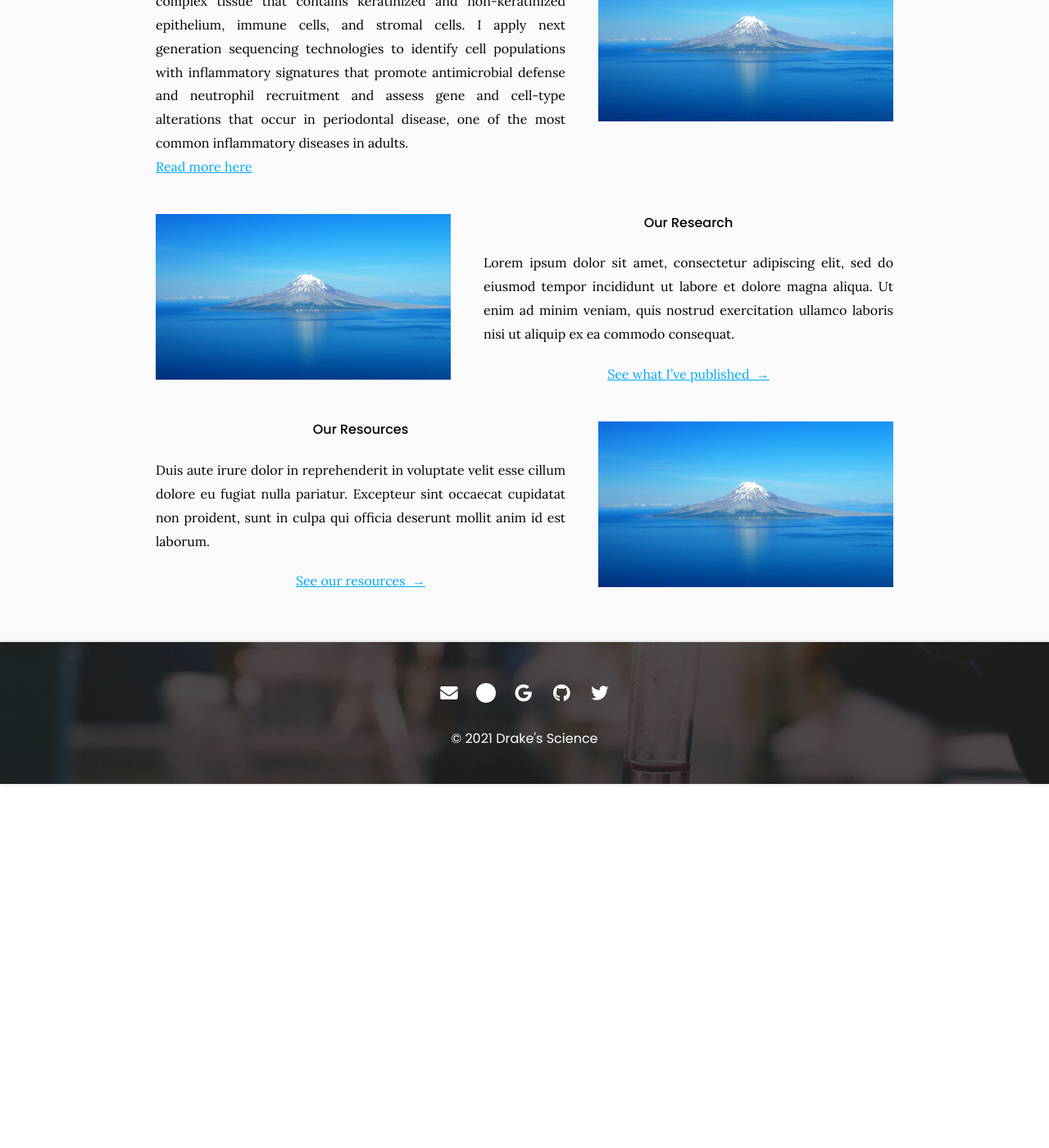
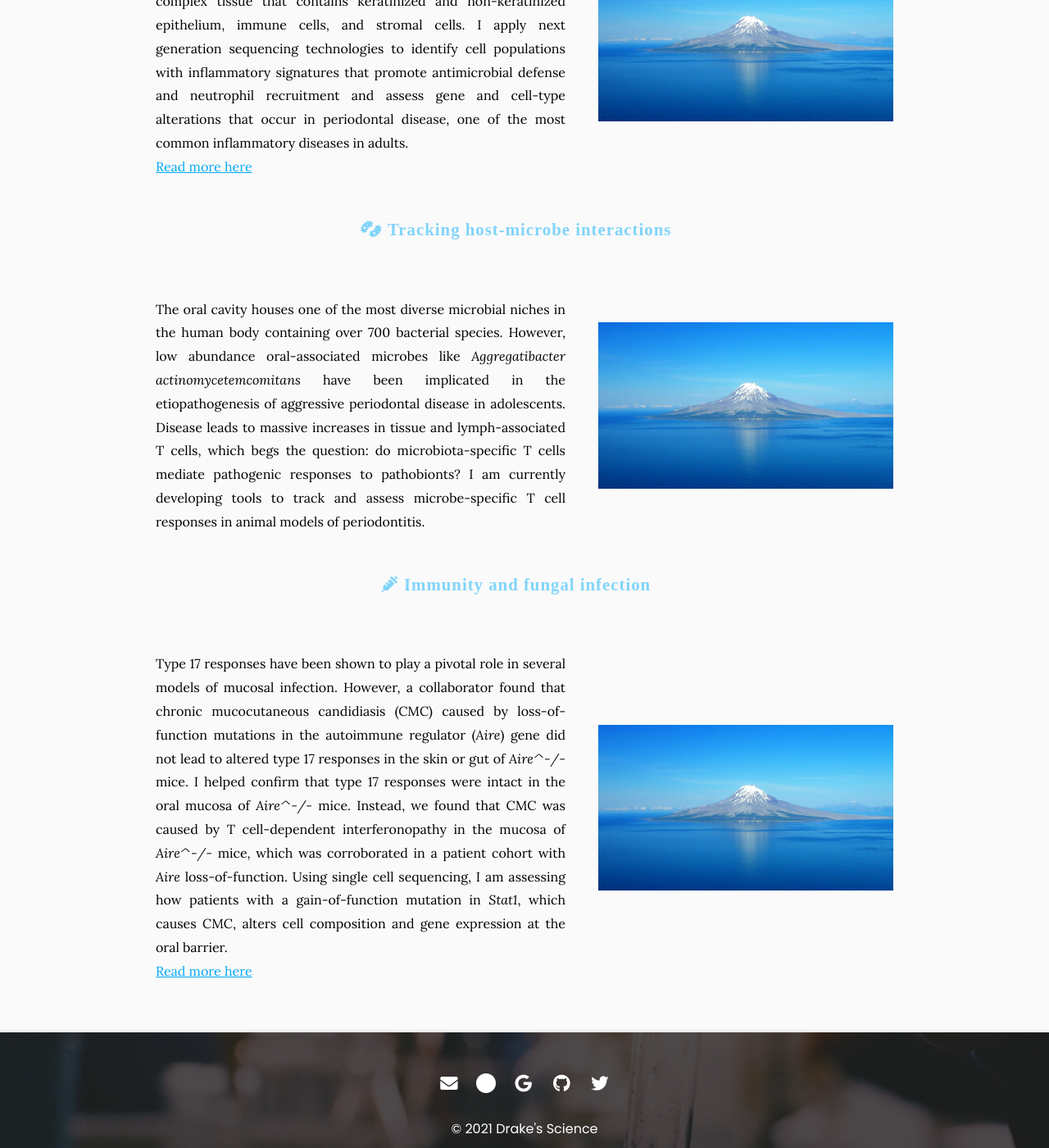
Before and after one commit to williamsdrake/williamsdrake.github.io, a Jekyll site: the page built from research/index.md, in a window 1280 px wide and 1400 px high, scrolled down 546 px. Shown: the whole window at 82% size. Built offline with Jekyll 4.4.1, drawn with Linux system fonts in a browser that asks for light colours; nearby versions of some CDN libraries; before the commit the page ends 1502 px from its top, so only the background shows below that; some of the changed text lies outside the part shown.

Commit message:
Update index.md

```diff
--- a/research/index.md
+++ b/research/index.md
@@ -8,7 +8,7 @@ nav:
 # <i class="fas fa-microscope"></i>Research Areas&ensp;&nbsp;<i class="fas fa-flask"></i>
 
 {% include section.html %}
-## <i class="fas fa-laptop-medical"> Understanding barrier tissue immunity with systems biology
+## <i class="fas fa-laptop-medical"> Understanding barrier tissue immunity
 {% capture text %}
 Mapping the biological tissues that make up the human body at a single cell level has revealed unique cell types and putative cell-cell interactions that were previously unknown. The oral mucosa is a complex tissue that contains keratinized and non-keratinized epithelium, immune cells, and stromal cells. I apply next generation sequencing technologies to identify cell populations with inflammatory signatures that promote antimicrobial defense and neutrophil recruitment and assess gene and cell-type alterations that occur in periodontal disease, one of the most common inflammatory diseases in adults.
 [Read more here](https://doi.org/10.1016/j.cell.2021.05.013)
@@ -22,34 +22,29 @@ Mapping the biological tissues that make up the human body at a single cell leve
   text=text
 %}
 
+## <i class="fas fa-bacteria"> Tracking host-microbe interactions
 {% capture text %}
-Lorem ipsum dolor sit amet, consectetur adipiscing elit, sed do eiusmod tempor incididunt ut labore et dolore magna aliqua.
-Ut enim ad minim veniam, quis nostrud exercitation ullamco laboris nisi ut aliquip ex ea commodo consequat.
-
-[See what I've published &nbsp;→](publications)
-{:.center}
+The oral cavity houses one of the most diverse microbial niches in the human body containing over 700 bacterial species. However, low abundance oral-associated microbes like *Aggregatibacter actinomycetemcomitans* have been implicated in the etiopathogenesis of aggressive periodontal disease in adolescents. Disease leads to massive increases in tissue and lymph-associated T cells, which begs the question: do microbiota-specific T cells mediate pathogenic responses to pathobionts? I am currently developing tools to track and assess microbe-specific T cell responses in animal models of periodontitis.
 {% endcapture %}
 
 {%
   include feature.html
   image="images/photo.jpg"
   link="research"
-  headline="Our Research"
+  headline=""
   text=text
 %}
 
+## <i class="fas fa-syringe"> Immunity and fungal infection
 {% capture text %}
-Duis aute irure dolor in reprehenderit in voluptate velit esse cillum dolore eu fugiat nulla pariatur.
-Excepteur sint occaecat cupidatat non proident, sunt in culpa qui officia deserunt mollit anim id est laborum.
-
-[See our resources &nbsp;→](tools)
-{:.center}
+Type 17 responses have been shown to play a pivotal role in several models of mucosal infection. However, a collaborator found that chronic mucocutaneous candidiasis (CMC) caused by loss-of-function mutations in the autoimmune regulator (*Aire*) gene did not lead to altered type 17 responses in the skin or gut of *Aire^-/-* mice. I helped confirm that type 17 responses were intact in the oral mucosa of *Aire^-/-* mice. Instead, we found that CMC was caused by T cell-dependent interferonopathy in the mucosa of *Aire^-/-* mice, which was corroborated in a patient cohort with *Aire* loss-of-function. Using single cell sequencing, I am assessing how patients with a gain-of-function mutation in *Stat1*, which causes CMC, alters cell composition and gene expression at the oral barrier.
+[Read more here](https://doi.org/10.1126/science.aay5731)
 {% endcapture %}
 
 {%
   include feature.html
   image="images/photo.jpg"
   link="resources"
-  headline="Our Resources"
+  headline=""
   text=text
 %}
```
